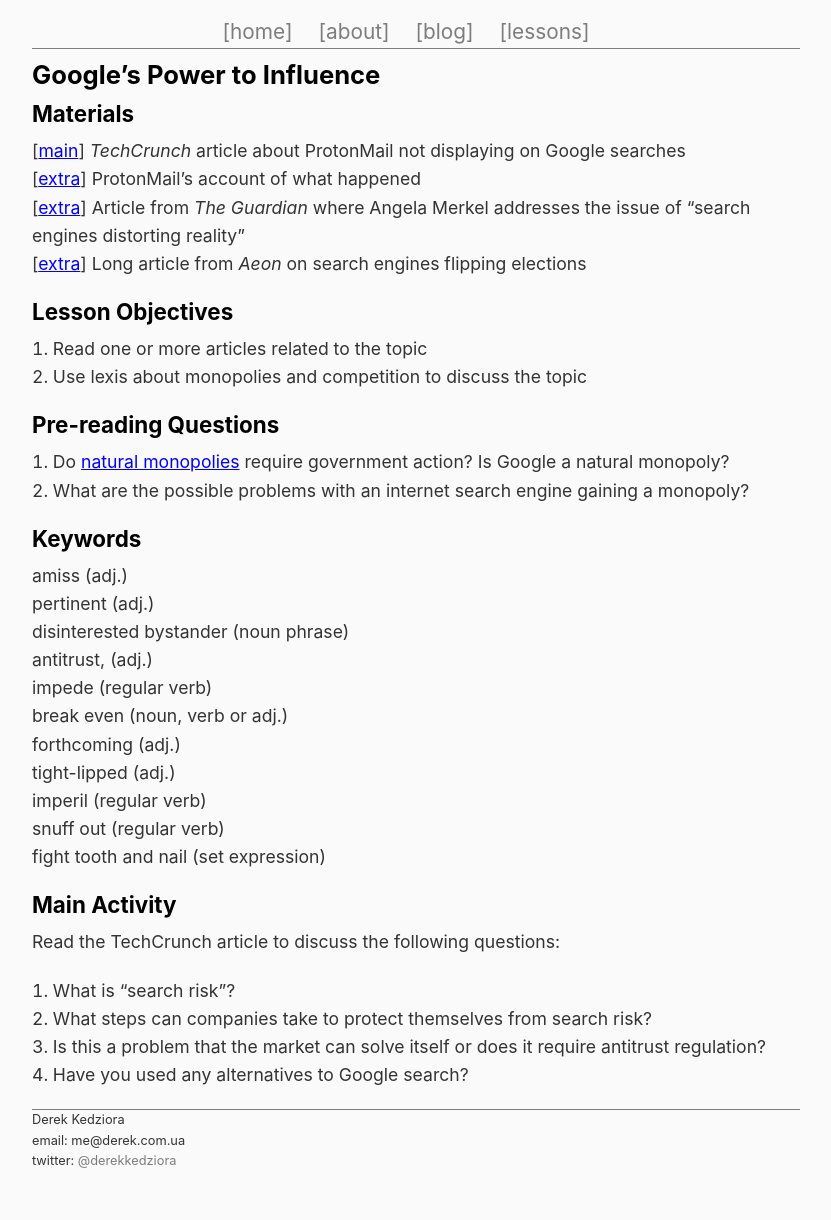
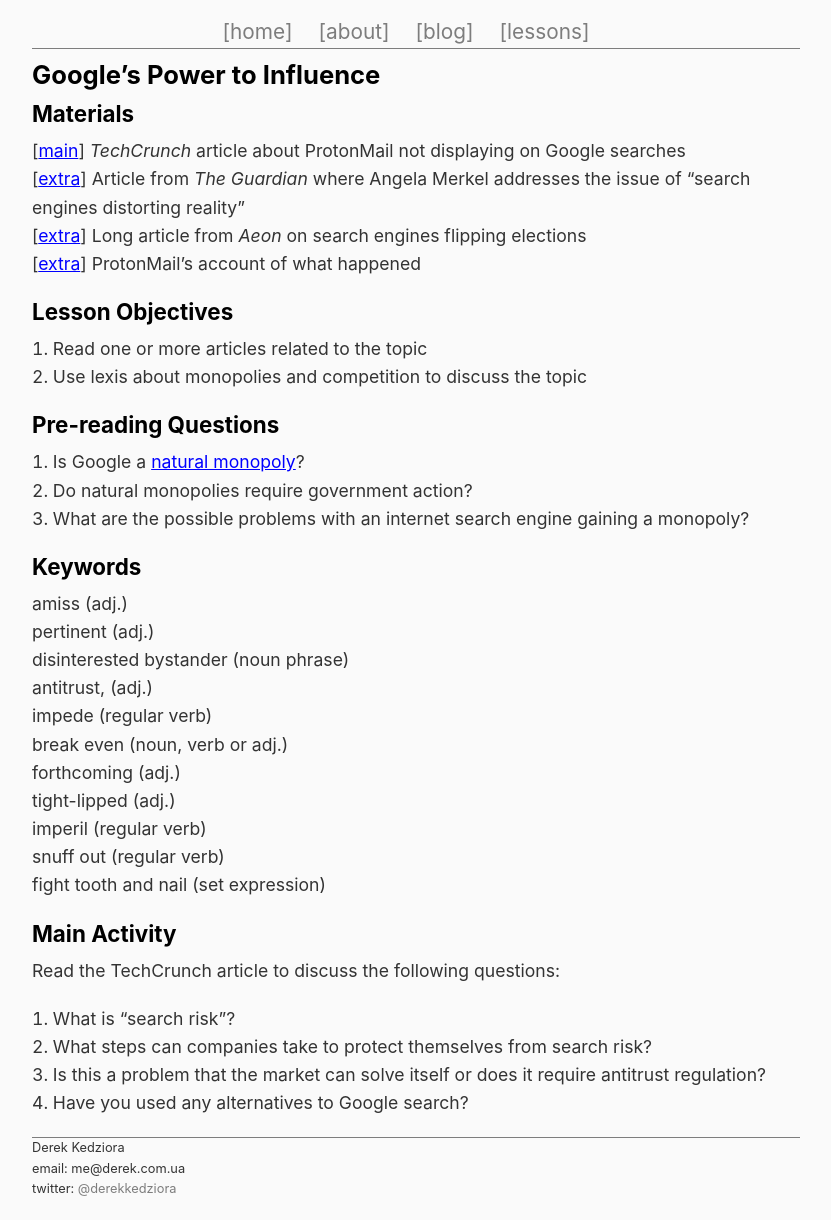
Before and after one commit to ZeroDeth/derekkedziora.github.io, a Jekyll site: the page built from _posts/2016-11-14-google-proton.md, in a window 1280 px wide. Shown: the whole page, without its empty margins (224-1055 px from the left). Built offline with Jekyll 4.4.1, drawn with Linux system fonts in a browser that asks for light colours; before the commit the page ends 1192 px from its top, so only the background shows below that; part of the change alters nothing that is shown.

Commit message:
questions changed

```diff
--- a/_posts/2016-11-14-google-proton.md
+++ b/_posts/2016-11-14-google-proton.md
@@ -12,9 +12,9 @@ permalink: "/lessons/google-v-proton"
 
 ### Materials
 [<a href="https://techcrunch.com/2016/10/27/why-did-protonmail-vanish-from-google-search-results-for-months/" target="_blank">main</a>] *TechCrunch* article about ProtonMail not displaying on Google searches
-[<a href="https://protonmail.com/blog/search-risk-google/" target="_blank">extra</a>] ProtonMail's account of what happened
 [<a href="https://www.theguardian.com/world/2016/oct/27/angela-merkel-internet-search-engines-are-distorting-our-perception" target="_blank">extra</a>] Article from *The Guardian* where Angela Merkel addresses the issue of "search engines distorting reality"
 [<a href="https://aeon.co/essays/how-the-internet-flips-elections-and-alters-our-thoughts" target="_blank">extra</a>] Long article from *Aeon* on search engines flipping elections
+[<a href="https://protonmail.com/blog/search-risk-google/" target="_blank">extra</a>] ProtonMail's account of what happened
 
 ### Lesson Objectives
 
@@ -22,8 +22,9 @@ permalink: "/lessons/google-v-proton"
 2. Use lexis about monopolies and competition to discuss the topic
 
 ### Pre-reading Questions
-1. Do <a href="https://en.wikipedia.org/wiki/Natural_monopoly" target="_blank">natural monopolies</a> require government action? Is Google a natural monopoly?
-2. What are the possible problems with an internet search engine gaining a monopoly?
+1. Is Google a <a href="https://en.wikipedia.org/wiki/Natural_monopoly" target="_blank">natural monopoly</a>?
+2. Do natural monopolies require government action?
+3. What are the possible problems with an internet search engine gaining a monopoly?
 
 ### Keywords
 amiss (adj.)
```
